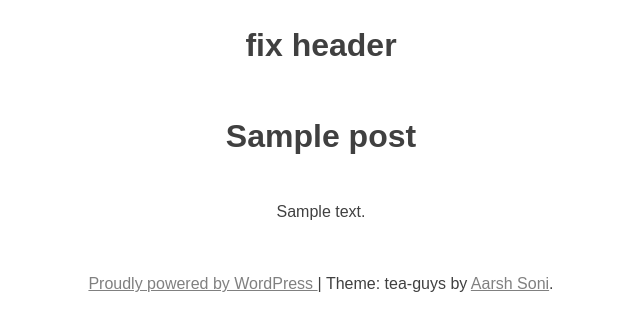
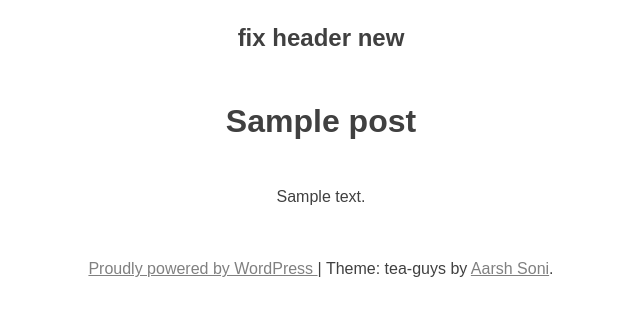
Before and after one commit to AarshSoni/sample-site, a WordPress theme: template themes/tea-guys/page.php in a window 1280 px wide. Shown: the part 118-449 px from the top of the page, without its empty margins (319-959 px from the left). Run offline with PHP 8.4 and a stand-in for WordPress, Linux system fonts and the light colour scheme; the site name, menu and one post (Sample post) are stand-ins, and other content is empty; some libraries are stand-ins or nearby versions.

Commit message:
Theme location primary and added h2

```diff
--- a/themes/tea-guys/header.php
+++ b/themes/tea-guys/header.php
@@ -48,13 +48,13 @@
 			<button class="menu-toggle" aria-controls="primary-menu" aria-expanded="false"><?php esc_html_e( 'Primary Menu', 'tea-guys' ); ?></button>
 			<?php
 			wp_nav_menu( array(
-				'theme_location' => 'menu',
+				'theme_location' => 'menu-primary',
 				'menu_id'        => 'primary-menu',
 			) );
 			?>
 		</nav><!-- #site-navigation -->
 	</header><!-- #masthead -->
 
-<h1>fix header</h1>
+<h2>fix header new</h2>
 
 	<div id="content" class="site-content">
```
